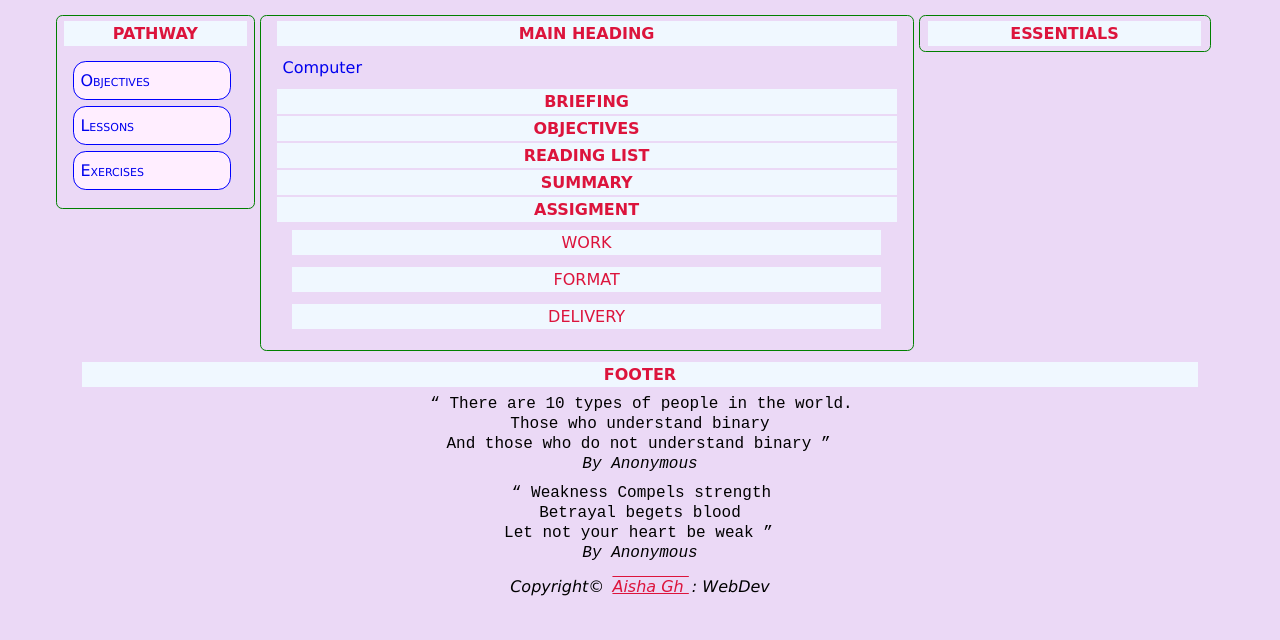
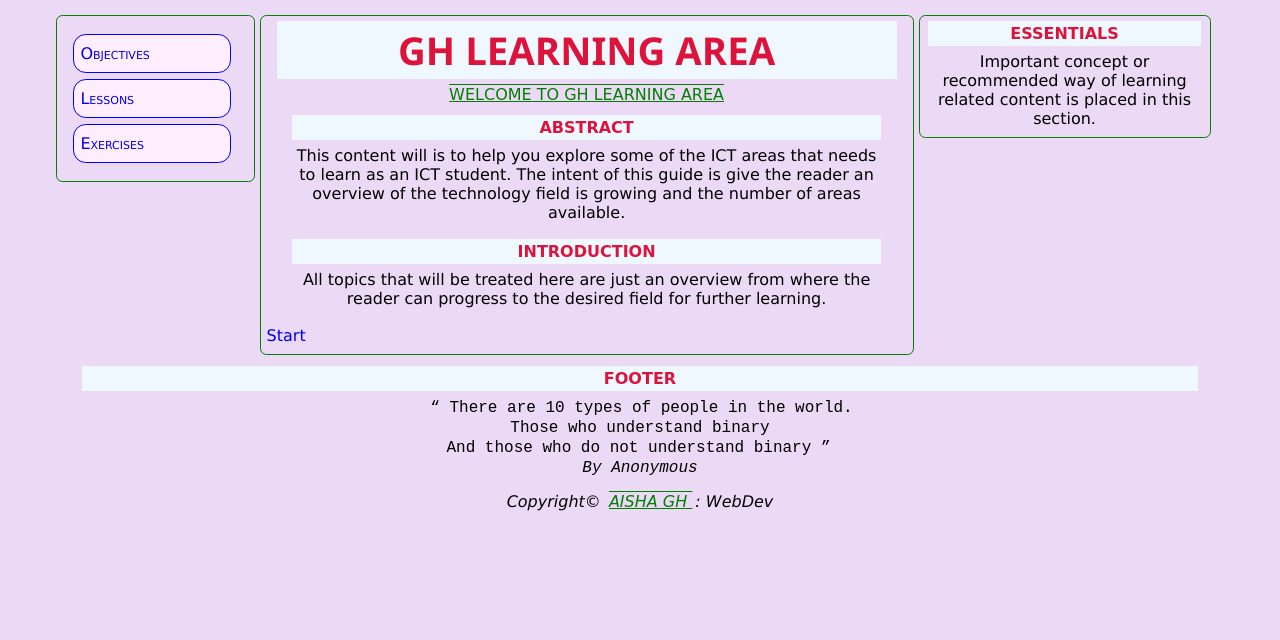
Before and after one commit to jtaufiq1/jtaufiq1.github.io, a plain HTML site: page index.html in a window 1280 px wide. Drawn offline with Linux system fonts and the light colour scheme.

```diff
--- a/index.html
+++ b/index.html
@@ -8,41 +8,62 @@
     <link rel="stylesheet" href="main.css">
     <link rel="stylesheet" href="style.css">
     <link rel="favicon" type="ico/img" href="">
+    <style>
+        h1 {
+            font-family: 'Segoe UI', Tahoma, Geneva, Verdana, sans-serif;
+            font-size: 3vw;
+        }
+        p {
+            text-align: center;
+        }
+        p span {
+            color: green;
+            text-transform: uppercase;
+        }
+    </style>
 </head>
 <body>
     <!-- Navigation List-->
     <div id="left-content">
-        <h2>pathway</h2>
         <nav class="list">
             <ul>
                 <li><a href="objectives.html">Objectives</a></li>
-                <li><a href="computer/index.html">Lessons</a></li>
-                <li><a href="computer/exercise1.html">Exercises</a></li>
+                <li><a href="lessons.html">Lessons</a></li>
+                <li><a href="exercises.html">Exercises</a></li>
             </ul>
         </nav>
     </div>
 
     <div id="main-content">
-        <h1>Main Heading</h1>
+        <h1>Gh learning area</h1>
+        <p>
+            <span>Welcome to Gh learning area</span>
+        </p>
         <section>
-            <a href="computer/index.html">Computer</a>
+            <h2>Abstract</h2>
+            <p>
+                This content will is to help you explore some of the ICT areas that
+                needs to learn as an ICT student.
+                The intent of this guide is give the reader an overview of the
+                technology field is growing and the number of areas available.
+            </p>
         </section>
-        <h2>Briefing</h2>
-        <h2>Objectives</h2>
-        <h2>Reading List</h2>
-        <h2>Summary</h2>
-        <h2>Assigment</h2>
-        <dl>
-            <dt>Work</dt>
-            <dd></dd>
-            <dt>Format</dt>
-            <dd></dd>
-            <dt>Delivery</dt>
-            <dd></dd>
-        </dl>
+        <section>
+            <h2>Introduction</h2>
+            <p>
+                All topics that will be treated here are just an overview
+                from where the reader can progress to the desired field
+                for further learning.
+            </p>
+        </section>
+        <a href="objectives.html">Start</a>
     </div>
     <div id="right-content">
         <h2>Essentials</h2>
+        <p>
+            Important concept or recommended way of learning related content is
+            placed in this section.
+        </p>
     </div>
     <div id="footer">
         <h2>Footer</h2>
@@ -53,14 +74,6 @@
                 And those who do not understand binary
             </q> <br /><cite>By Anonymous</cite>
         </p>
-
-        <p>
-            <q>
-                Weakness Compels strength <br />
-                Betrayal begets blood <br />
-                Let not your heart be weak
-            </q> <br/><cite>By Anonymous</cite>
-        </p>
         <address>
             <p>Copyright&copy <span>Aisha Gh </span>: WebDev</p>
         </address>
--- a/main.js
+++ b/main.js
@@ -1,6 +1,10 @@
-
+window.onload = function() {
+    alert("window Loaded");
+    collapsible();
+    }
+}
 // Collapsible Function
-function collpasible() {
+function collapsible() {
     // List of Collapsible content
     var coll = document.getElementsByClassName('collapsible');
 
@@ -13,7 +17,7 @@
             if(content.style.display === "block") {
                 content.style.display = "none";
             } else {
-                content.style.display = none;
+                content.style.display = "block";
             }
 
             // Add animation
@@ -31,7 +35,7 @@
  * @param {*} name
  * class of collapsible content
  */
-function collpasible(name) {
+function collapsible(name) {
     // List of Collapsible content
     var coll = document.getElementsByClassName(name);
 
@@ -44,7 +48,7 @@
             if(content.style.display === "block") {
                 content.style.display = "none";
             } else {
-                content.style.display = none;
+                content.style.display = "block";
             }
 
             // Add animation
--- a/style.css
+++ b/style.css
@@ -1,6 +1,6 @@
 /* Collapsible Content */
 .collapsible {
-    font-size: 3vh;
+
     text-align: center;
     cursor: pointer;
     padding: 18px;
```
Also changed, not shown: computer/index.html (+5 -1 lines), iframe_demo.html (+1 -1 lines).
